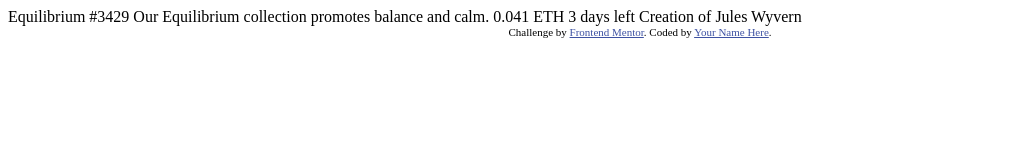
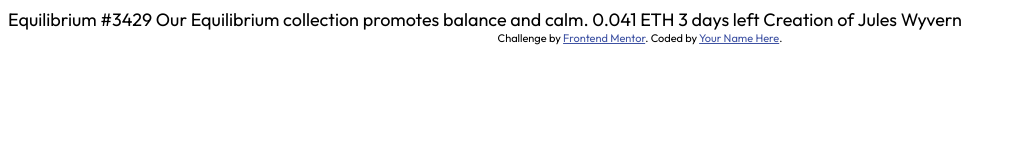
Before and after one commit to oc-garcia/nft-preview-card-component-main, a plain HTML site: page index.html in a window 1280 px wide. Shown: the whole page, without its empty margins (0-1016 px from the left). Drawn offline with Linux system fonts and the light colour scheme.

Commit message:
root css

```diff
--- /dev/null
+++ b/css/style.css
@@ -0,0 +1,20 @@
+@import url("https://fonts.googleapis.com/css2?family=Outfit:wght@300;400;700&display=swap");
+
+:root {
+  --Soft_blue: hsl(215, 51%, 70%);
+  --Cyan: hsl(178, 100%, 50%);
+  --Very_dark_blue: hsl(217, 54%, 11%); /* main BG */
+  --Very_dark_blue: hsl(216, 50%, 16%); /* Card BG */
+  --Very_dark_blue: hsl(215, 32%, 27%); /* line */
+  --White: hsl(0, 0%, 100%);
+  font-size: 18px;
+  font-family: 'Outfit', sans-serif;
+}
+
+.attribution {
+  font-size: 11px;
+  text-align: center;
+}
+.attribution a {
+  color: hsl(228, 45%, 44%);
+}
--- a/index.html
+++ b/index.html
@@ -1,33 +1,25 @@
 <!DOCTYPE html>
 <html lang="en">
   <head>
-  <meta charset="UTF-8">
-  <meta name="viewport" content="width=device-width, initial-scale=1.0"> <!-- displays site properly based on user's device -->
+    <meta charset="UTF-8" />
+    <meta name="viewport" content="width=device-width, initial-scale=1.0" />
+    <!-- displays site properly based on user's device -->
 
-  <link rel="icon" type="image/png" sizes="32x32" href="./images/favicon-32x32.png">
+    <link rel="icon" type="image/png" sizes="32x32" href="./images/favicon-32x32.png" />
+    <link rel="stylesheet" href="css/style.css" />
 
     <title>Frontend Mentor | NFT preview card component</title>
 
     <!-- Feel free to remove these styles or customise in your own stylesheet 👍 -->
-  <style>
-    .attribution { font-size: 11px; text-align: center; }
-    .attribution a { color: hsl(228, 45%, 44%); }
-  </style>
+    <style></style>
   </head>
   <body>
-
-  Equilibrium #3429
-
-  Our Equilibrium collection promotes balance and calm.
-
-  0.041 ETH
-  3 days left
-
-  Creation of Jules Wyvern
+    Equilibrium #3429 Our Equilibrium collection promotes balance and calm. 0.041 ETH 3 days left Creation of Jules
+    Wyvern
 
     <div class="attribution">
-    Challenge by <a href="https://www.frontendmentor.io?ref=challenge" target="_blank">Frontend Mentor</a>.
-    Coded by <a href="#">Your Name Here</a>.
+      Challenge by <a href="https://www.frontendmentor.io?ref=challenge" target="_blank">Frontend Mentor</a>. Coded by
+      <a href="#">Your Name Here</a>.
     </div>
   </body>
 </html>
```
Lines whose indentation alone changed are shown as unchanged.
